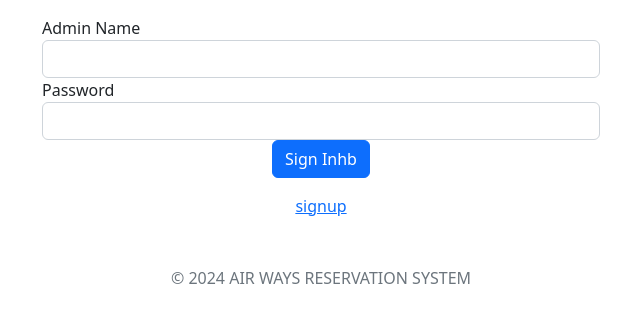
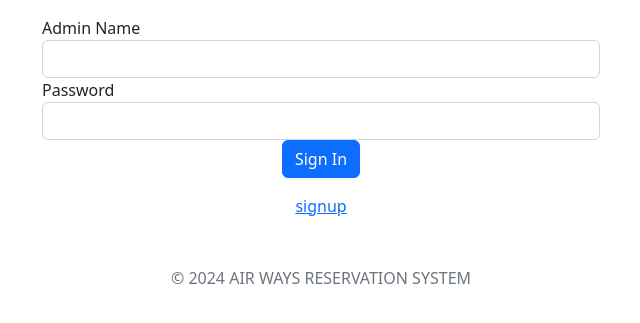
Before and after one commit to yajath003/Airways-reservation, a Flask app: page /signin in a window 1280 px wide. Shown: the part 68-391 px from the top of the page, without its empty margins (319-959 px from the left). Run offline with Flask 3, Linux system fonts and the light colour scheme; some libraries are stand-ins or nearby versions.

Commit message:
Update signin.html

```diff
--- a/templates/admin/signin.html
+++ b/templates/admin/signin.html
@@ -14,7 +14,7 @@
         {{ render_field(form.password, class='form-control') }}
 
         <div class="text-center">
-            <button type="submit" class="btn btn-primary">Sign Inhb</button>
+            <button type="submit" class="btn btn-primary">Sign In</button>
         </div>
     </form>
 </div>
```
